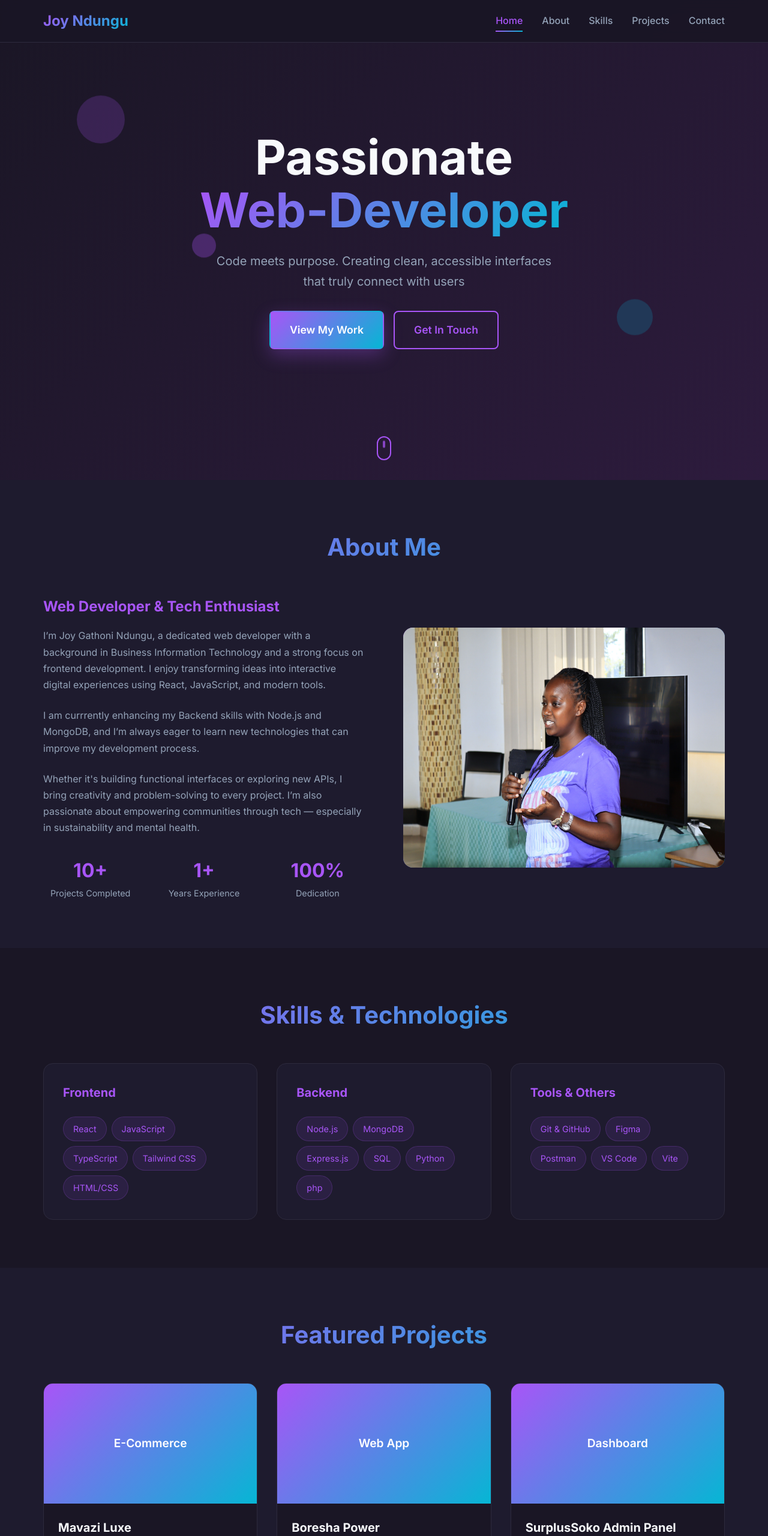
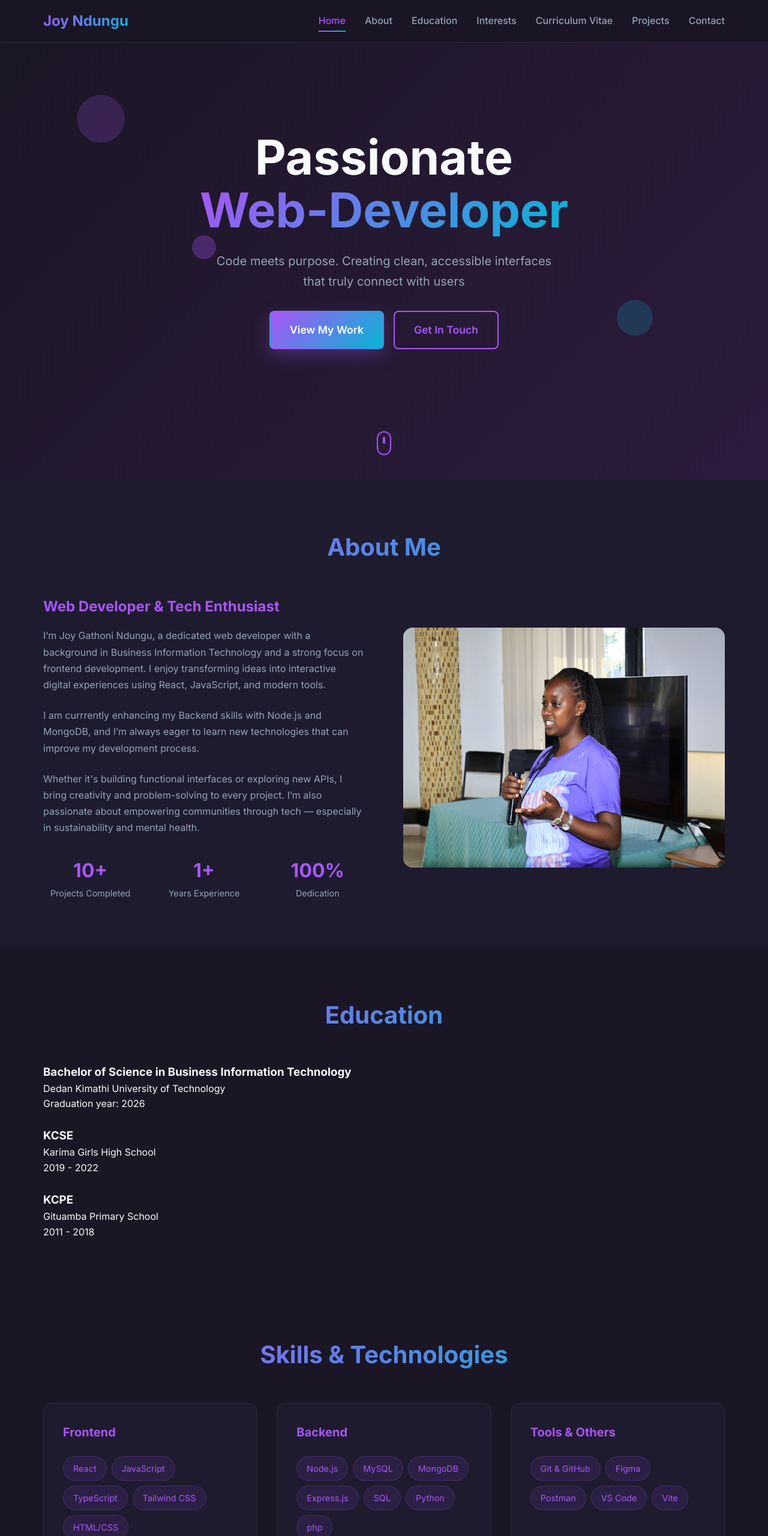
Before and after one commit to JoyNdungu/portfolio, a plain HTML site: page index.html in a window 1280 px wide. Shown: the top 2560 px of the page at 60% size. Drawn offline with Linux system fonts and the light colour scheme.

Commit message:
second commit

```diff
--- a/index.html
+++ b/index.html
@@ -24,7 +24,9 @@
         <div class="nav-menu" id="nav-menu">
           <a href="#home" class="nav-link">Home</a>
           <a href="#about" class="nav-link">About</a>
-          <a href="#skills" class="nav-link">Skills</a>
+          <a href="#education" class="nav-link">Education</a>
+          <a href="#interests" class="nav-link">Interests</a>
+          <a href="#cv" class="nav-link">Curriculum Vitae</a>
           <a href="#projects" class="nav-link">Projects</a>
           <a href="#contact" class="nav-link">Contact</a>
         </div>
@@ -37,10 +39,6 @@
     <!-- Hero Section -->
     <section id="home" class="hero">
       <div class="hero-content">
-
-
-
-
         <h1 class="hero-title">
           Passionate <span class="text-gradient">Web-Developer</span>
         </h1>
@@ -118,6 +116,34 @@
       </div>
     </section>
 
+    <!-- Education Section -->
+    <section id="education" class="education">
+      <div class="container">
+        <h2 class="section-title">Education</h2>
+        <div class="education-list">
+          <div class="education-item">
+            <h3 class="education-degree">
+              Bachelor of Science in Business Information Technology
+            </h3>
+            <p class="education-institution">
+              Dedan Kimathi University of Technology
+            </p>
+            <p class="education-year">Graduation year: 2026</p>
+
+            <br />
+            <h3 class="education-highschool">KCSE</h3>
+            <p class="education-institution">Karima Girls High School</p>
+            <p>2019 - 2022</p>
+
+            <br />
+            <h3 class="education-primaryschool">KCPE</h3>
+            <p class="education-institution">Gituamba Primary School</p>
+            <p>2011 - 2018</p>
+          </div>
+        </div>
+      </div>
+    </section>
+
     <!-- Skills Section -->
     <section id="skills" class="skills">
       <div class="container">
@@ -137,6 +163,8 @@
             <h3 class="category-title">Backend</h3>
             <div class="skill-items">
               <div class="skill-item">Node.js</div>
+
+              <div class="skill-item">MySQL</div>
               <div class="skill-item">MongoDB</div>
               <div class="skill-item">Express.js</div>
               <div class="skill-item">SQL</div>
@@ -148,6 +176,7 @@
             <h3 class="category-title">Tools & Others</h3>
             <div class="skill-items">
               <div class="skill-item">Git & GitHub</div>
+
               <div class="skill-item">Figma</div>
               <div class="skill-item">Postman</div>
               <div class="skill-item">VS Code</div>
@@ -155,6 +184,31 @@
             </div>
           </div>
         </div>
+      </div>
+    </section>
+
+    <!-- Interests Section -->
+
+    <section id="interests" class="interests">
+      <div class="container">
+        <h2 class="section-title">Interests</h2>
+        <p class="interests-description">
+          When I’m not coding, you can find me exploring the latest tech trends,
+          experimenting with new programming languages, or contributing to
+          open-source projects.
+        </p>
+      </div>
+    </section>
+
+    <!-- Curriculum Vitae Section -->
+
+    <section id="Cv" class="cv">
+      <div class="container">
+        <h2 class="section-title">Curriculum Vitae</h2>
+        <p class="cv-description">
+          Kindly Find my Curriculum Vitae
+          <a href="JOY_GATHONI_CV.pdf" target="_blank">here</a>.
+        </p>
       </div>
     </section>
 
@@ -402,8 +456,6 @@
           star.remove();
         }, 700); // Remove after 0.7s
       });
-
-
     </script>
   </body>
 </html>
```
Also changed, not shown: appsave.jpeg (deleted), calm.jpeg (deleted), farmer.jpeg (deleted), 2 other files.
